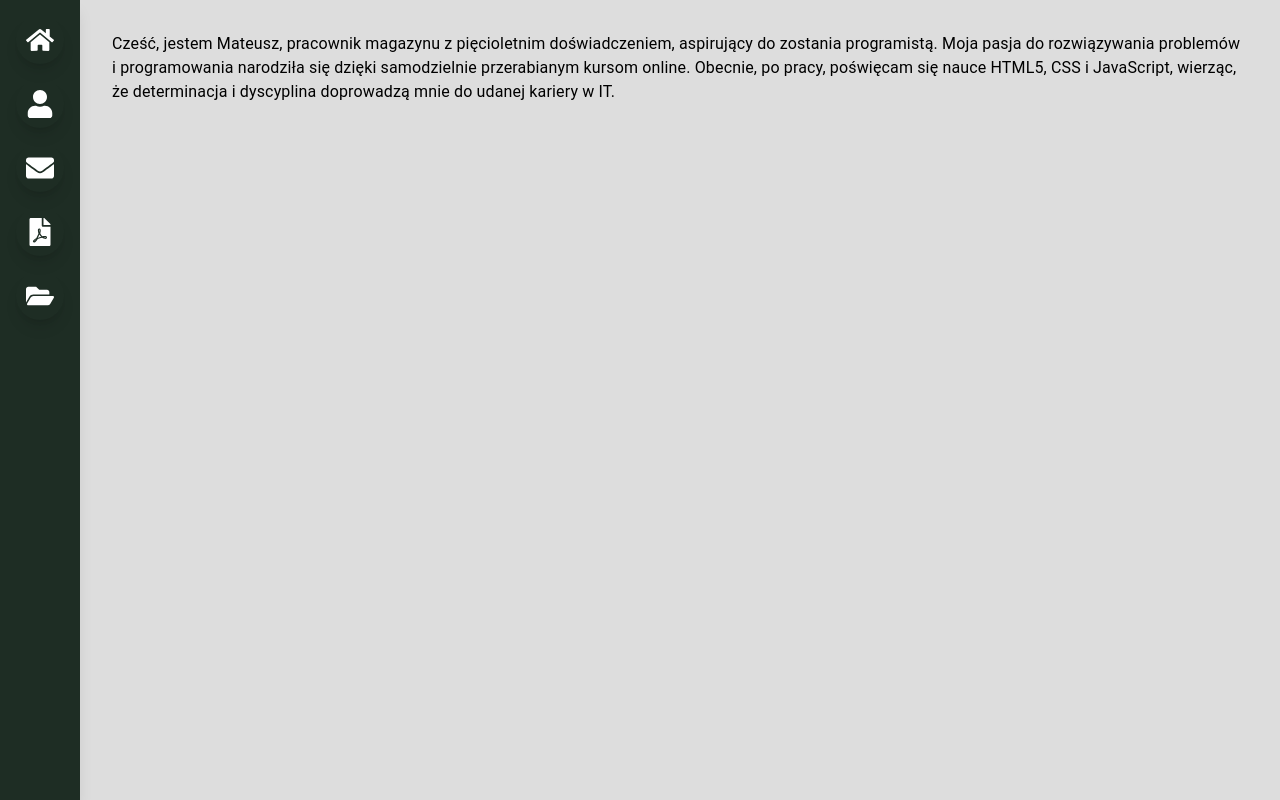
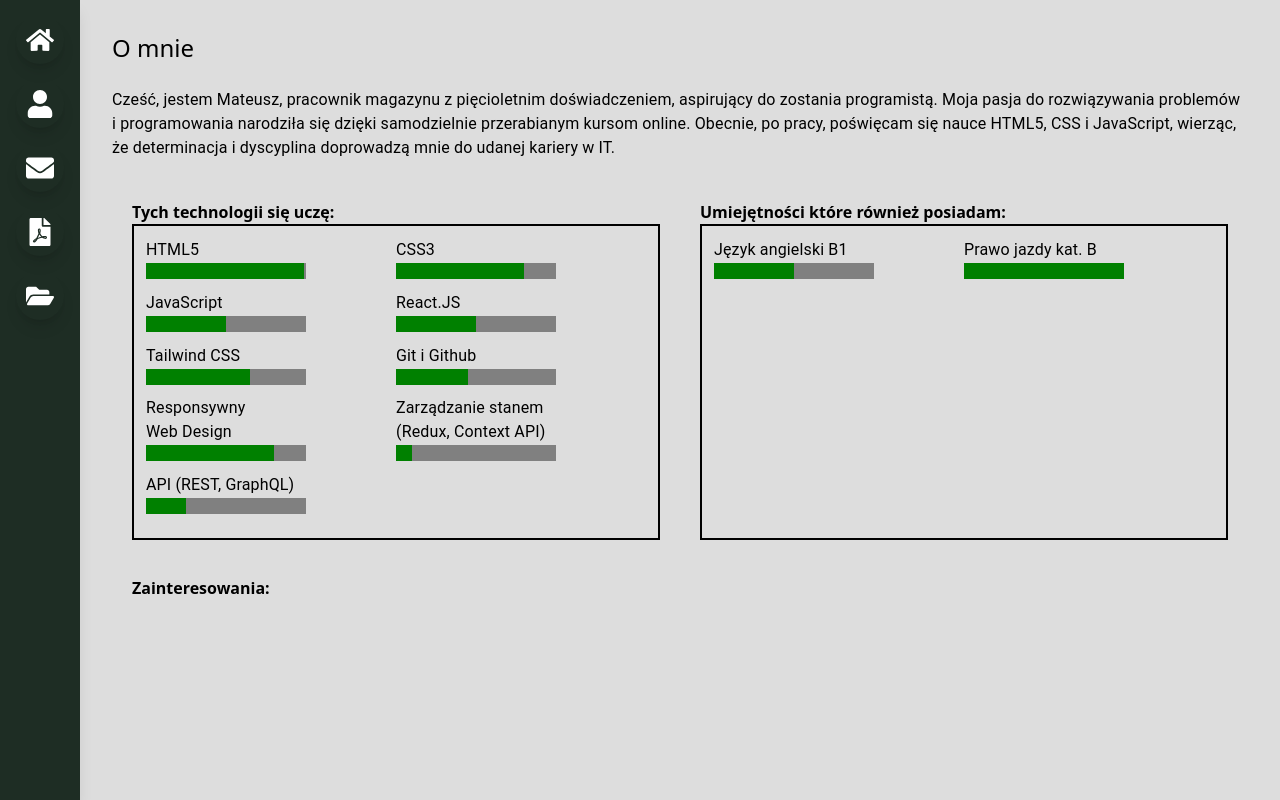
Before and after one commit to MateuszMlodecki/Portfolio, a React (Create React App) app: page /About in a window 1280 px wide. Built offline with nearby package versions, Linux system fonts and the light colour scheme.

Commit message:
added section aboutme

```diff
--- /dev/null
+++ b/src/hooks/ProgressAnimation.jsx
@@ -0,0 +1,21 @@
+import { useState, useEffect } from "react";
+
+export function useProgressAnimation(targetValue, speed = 50) {
+  const [progress, setProgress] = useState(0);
+
+  useEffect(() => {
+    const interval = setInterval(() => {
+      setProgress((prevProgress) => {
+        if (prevProgress >= targetValue) {
+          clearInterval(interval);
+          return targetValue;
+        }
+        return prevProgress + 1;
+      });
+    }, speed);
+
+    return () => clearInterval(interval);
+  }, [targetValue, speed]);
+
+  return progress;
+}
--- a/src/pages/AboutMe.jsx
+++ b/src/pages/AboutMe.jsx
@@ -1,9 +1,97 @@
 import React from "react";
 import { Typography } from "@mui/material";
+import { useProgressAnimation } from "../hooks/ProgressAnimation";
+
+function ProgressBar({ targetValue, speed }) {
+  const progress = useProgressAnimation(targetValue, speed);
+
+  return (
+    <div>
+      <progress value={progress} max={100} />
+    </div>
+  );
+}
 
 export const AboutMe = () => {
-  return <div className="bg-[#DDDDDD] min-h-screen p-8">
+  return (
+    <div className="bg-[#DDDDDD] min-h-screen p-8">
+      {/* Main story */}
+      <div className="text-2xl">O mnie</div>
+      <br />
+      <Typography>
+        Cześć, jestem Mateusz, pracownik magazynu z pięcioletnim doświadczeniem,
+        aspirujący do zostania programistą. Moja pasja do rozwiązywania
+        problemów i programowania narodziła się dzięki samodzielnie przerabianym
+        kursom online. Obecnie, po pracy, poświęcam się nauce HTML5, CSS i
+        JavaScript, wierząc, że determinacja i dyscyplina doprowadzą mnie do
+        udanej kariery w IT.
+      </Typography>
+      {/* Skills */}
 
-    <Typography>Cześć, jestem Mateusz, pracownik magazynu z pięcioletnim doświadczeniem, aspirujący do zostania programistą. Moja pasja do rozwiązywania problemów i programowania narodziła się dzięki samodzielnie przerabianym kursom online. Obecnie, po pracy, poświęcam się nauce HTML5, CSS i JavaScript, wierząc, że determinacja i dyscyplina doprowadzą mnie do udanej kariery w IT.</Typography>
-  </div>;
+      <div className="grid grid-cols-1 md:grid-cols-1 xl:grid-cols-2 py-5">
+        <div className="mainskills p-5">
+          <b>Tych technologii się uczę:</b>
+          <div className="grid grid-cols-1 md:grid-cols-2 xl:grid-cols-2 h-full border-black border-solid border-2 p-3 mx-auto">
+            <Typography>
+              HTML5
+              <ProgressBar targetValue={99} speed={10} />
+            </Typography>
+            <Typography>
+              CSS3
+              <ProgressBar targetValue={80} speed={6} />
+            </Typography>
+            <Typography>
+              JavaScript
+              <ProgressBar targetValue={50} speed={4} />
+            </Typography>
+            <Typography>
+              React.JS
+              <ProgressBar targetValue={50} speed={5} />
+            </Typography>
+            <Typography>
+              Tailwind CSS
+              <ProgressBar targetValue={65} speed={3} />
+            </Typography>
+            <Typography>
+              Git i Github
+              <ProgressBar targetValue={45} speed={10} />
+            </Typography>
+            <Typography>
+              Responsywny
+              <br /> Web Design
+              <ProgressBar targetValue={80} speed={9} />
+            </Typography>
+            <Typography className="text-pretty">
+              Zarządzanie stanem <br />
+              (Redux, Context API)
+              <ProgressBar targetValue={10} speed={9} />
+            </Typography>
+            <Typography>
+              API (REST, GraphQL)
+              <ProgressBar targetValue={25} speed={9} />
+            </Typography>
+          </div>
+        </div>
+        <div className="subskills p-5">
+          <b>Umiejętności które również posiadam:</b>
+          <div className="grid grid-cols-1 md:grid-cols-2 xl:grid-cols-2 border-black border-solid border-2 h-full p-3">
+            <Typography>
+              Język angielski B1
+              <ProgressBar targetValue={50} speed={9} />
+            </Typography>
+            <Typography>
+              Prawo jazdy kat. B
+              <ProgressBar targetValue={100} speed={9} />
+            </Typography>
+          </div>
+        </div>
+      </div>
+      {/* Zainteresowania */}
+      <div className="p-5">
+        <b>Zainteresowania:</b>
+        <div className="grid"></div>
+      </div>
+      <div className="pb-14"></div>
+    </div>
+  );
 };
```
